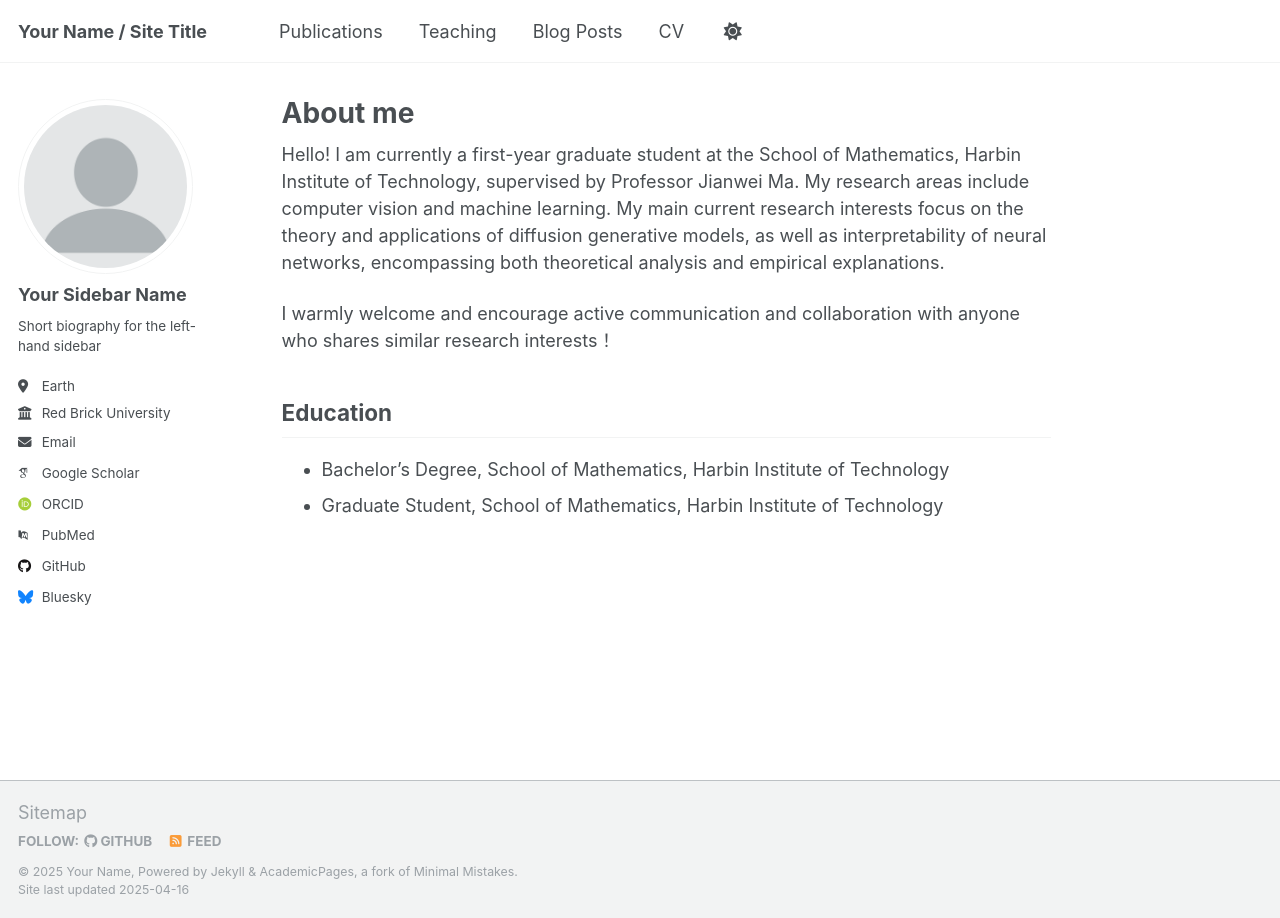
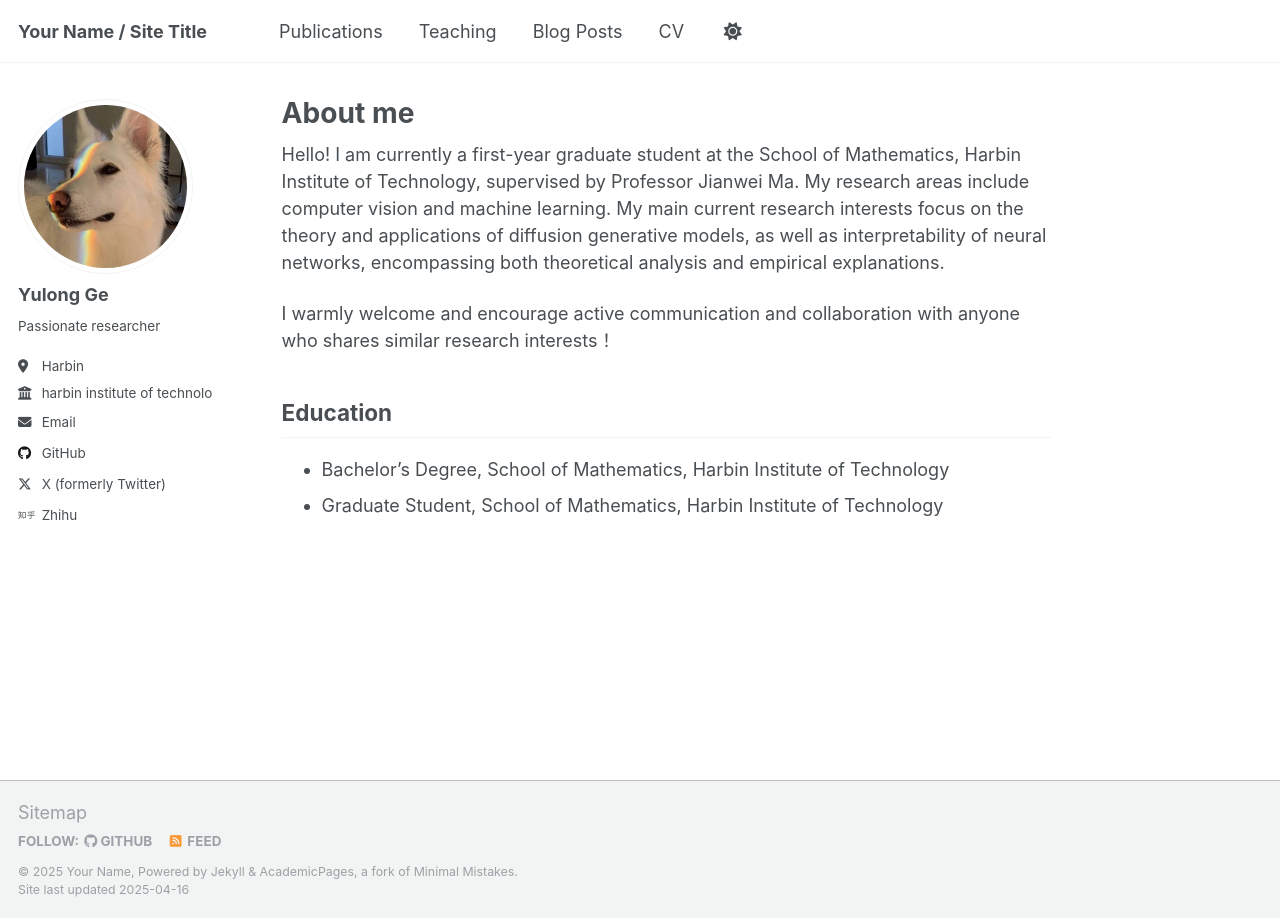
Before and after one commit to Long-louis/Long-louis.github.io, a Jekyll site: the page built from _pages/about.md, in a window 1280 px wide. Built offline with Jekyll 4.4.1, drawn with Linux system fonts in a browser that asks for light colours; some web fonts are replaced.

Commit message:
config and pic

```diff
--- a/_config.yml
+++ b/_config.yml
@@ -23,21 +23,21 @@ repository               : "academicpages/academicpages.github.io"
 author:
   # Biographic information
   avatar           : "profile.png"
-  name             : "Your Sidebar Name"
+  name             : "Yulong Ge"
   pronouns         : # example: "she/her"
-  bio              : "Short biography for the left-hand sidebar"
-  location         : "Earth"
-  employer         : "Red Brick University"
+  bio              : "Passionate researcher"
+  location         : "Harbin"
+  employer         : "harbin institute of technology"
   uri              : # URL
-  email            : "none@example.org"
+  email            : "geyvlong@stu.hit.edu.cn"
 
   # Academic websites
   arxiv            : # URL - Update with the correct link to your profile
-  googlescholar    : "https://scholar.google.com/citations?user=PS_CX0AAAAAJ"
+  # googlescholar    : "https://scholar.google.com/citations?user=PS_CX0AAAAAJ"
   impactstory      : # URL
-  orcid            : "http://orcid.org/yourorcidurl"
+  # orcid            : "http://orcid.org/yourorcidurl"
   semantic         : # URL
-  pubmed           : "https://www.ncbi.nlm.nih.gov/pubmed/?term=john+snow"
+  # pubmed           : "https://www.ncbi.nlm.nih.gov/pubmed/?term=john+snow"
   researchgate     : # URL
   scopus           : # URL
 
@@ -45,12 +45,12 @@ author:
   bitbucket        : # Username - Update with your username on the site
   codepen          : # Username
   dribbble         : # Username
-  github           : "academicpages"
+  github           : "Long-louis"
   kaggle           : # Username
   stackoverflow    : # User number or user number and name (i.e., use "1" or "1/jeff-atwood")
 
   # Social media
-  bluesky          : "bsky.app" # Replace this with you Bluesky username
+  # bluesky          : "bsky.app" # Replace this with you Bluesky username
   facebook         : # Username
   flickr           : # Username
   foursquare       : # Username
@@ -67,13 +67,13 @@ author:
   steam            : # Username
   telegram         : # URL
   tumblr           : # Username
-  twitter          : # Username for X / Twitter
+  twitter          : Halongbay_AI # Username for X / Twitter
   vine             : # Username
   weibo            : # Username
   wikipedia        : # Username
   xing             : # Username
   youtube          : # Username
-  zhihu            : # Username
+  zhihu            : 下龙湾 # Username
 
 # Publication Category - The following the list of publication categories and their headings
 publication_category:
```
Also changed, not shown: images/profile.png.
